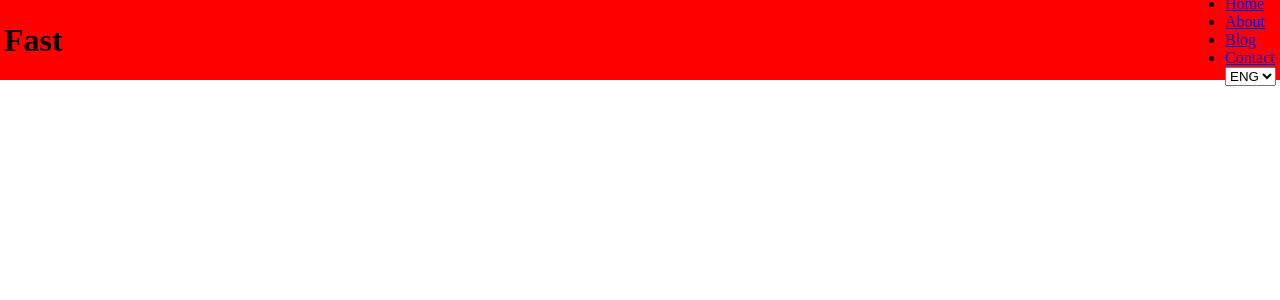
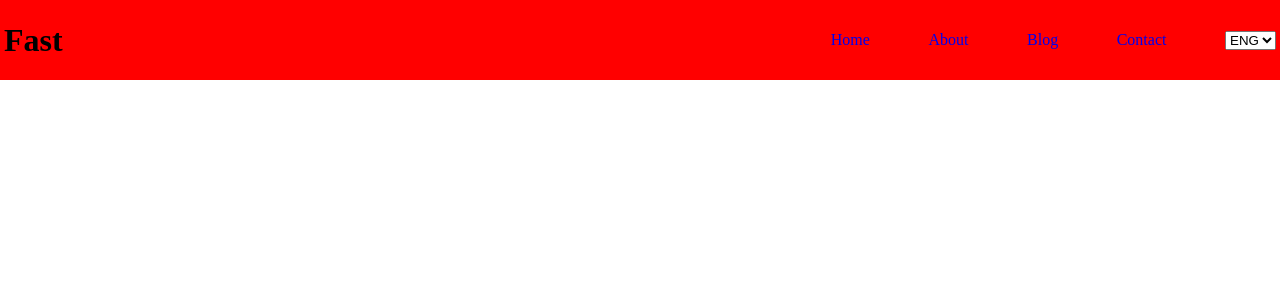
Before and after one commit to snjrbkv/Blazingly-Fast-Navbar, a React (Vite) app in the folder blazingly-fast/: page / in a window 1280 px wide. Shown: the top 300 px of the page. Built offline with nearby package versions, Linux system fonts and the light colour scheme.

Commit message:
fixed this bug finally

```diff
--- /dev/null
+++ b/blazingly-fast/src/components/Navbar.css
@@ -0,0 +1,21 @@
+.navbar {
+  width: 100%;
+  height: 10vh;
+  padding: 0% 4px;
+  background-color: red;
+  display: flex;
+  align-items: center;
+  justify-content: space-between;
+}
+.navbar ul {
+  display: flex;
+  align-items: center;
+  justify-content: space-between;
+  width: 35%;
+}
+.navbar ul li {
+  list-style-type: none;
+}
+.navbar ul li a {
+  text-decoration: none;
+}
--- a/blazingly-fast/src/components/Navbar.jsx
+++ b/blazingly-fast/src/components/Navbar.jsx
@@ -1,4 +1,5 @@
 import { Link } from "react-router-dom";
+import "./Navbar.css";
 const Navbar = () => {
   return (
     <div className="container">
--- a/blazingly-fast/src/index.css
+++ b/blazingly-fast/src/index.css
@@ -7,24 +7,3 @@
   max-width: 1540px;
   margin: 0 auto;
 }
-.navbar {
-  width: 100%;
-  height: 10vh;
-  padding: 0% 4px;
-  background-color: red;
-  display: flex;
-  align-items: center;
-  justify-content: space-between;
-}
-.navbar .ul {
-  display: flex;
-  align-items: center;
-  justify-content: space-between;
-  width: 35%;
-}
-.navbar .ul .li {
-  list-style-type: none;
-}
-.navbar .ul .li a {
-  text-decoration: none;
-}
```
Also changed, not shown: blazingly-fast/src/router.jsx (renamed from blazingly-fast/src/router.js).
